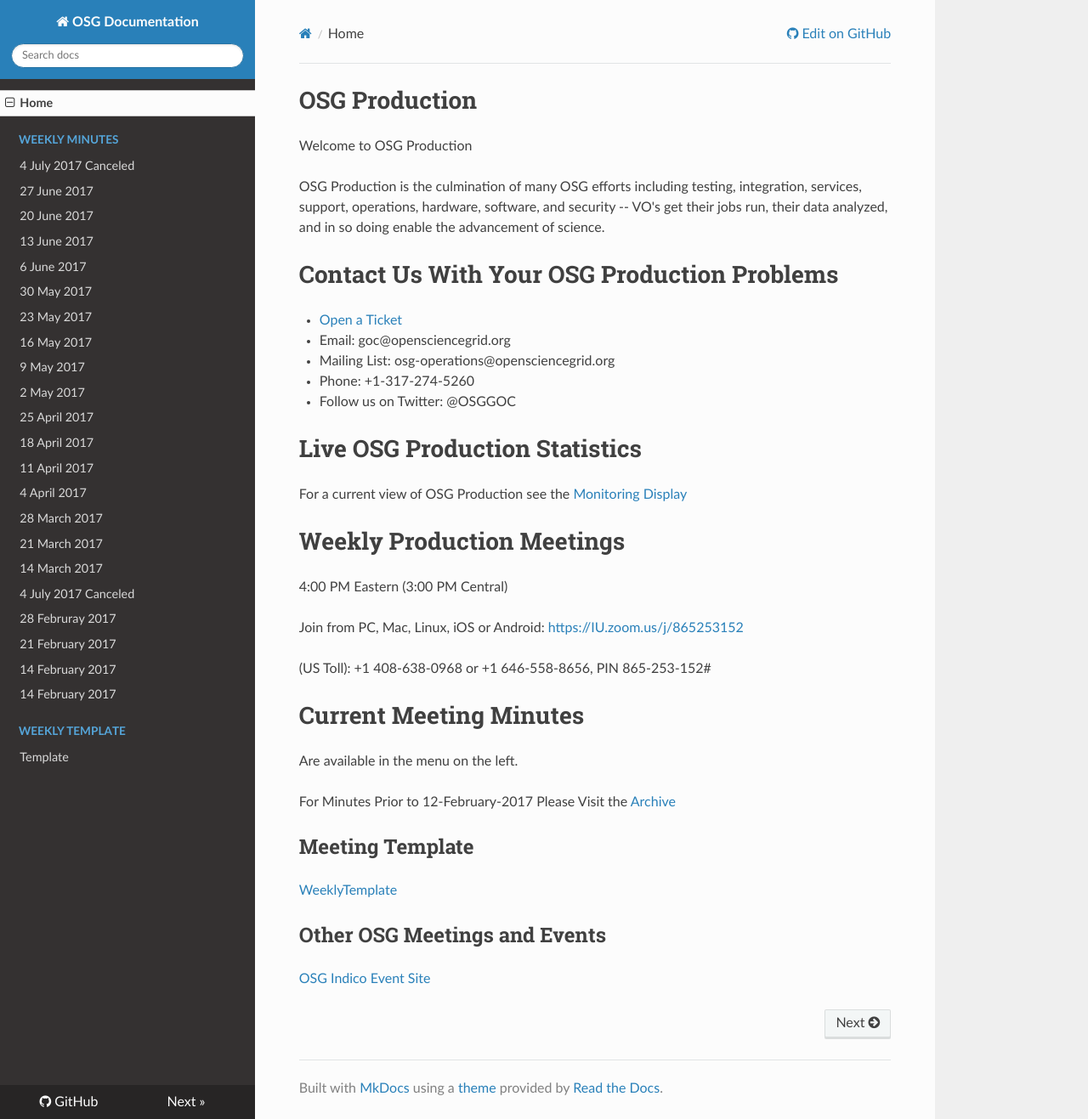
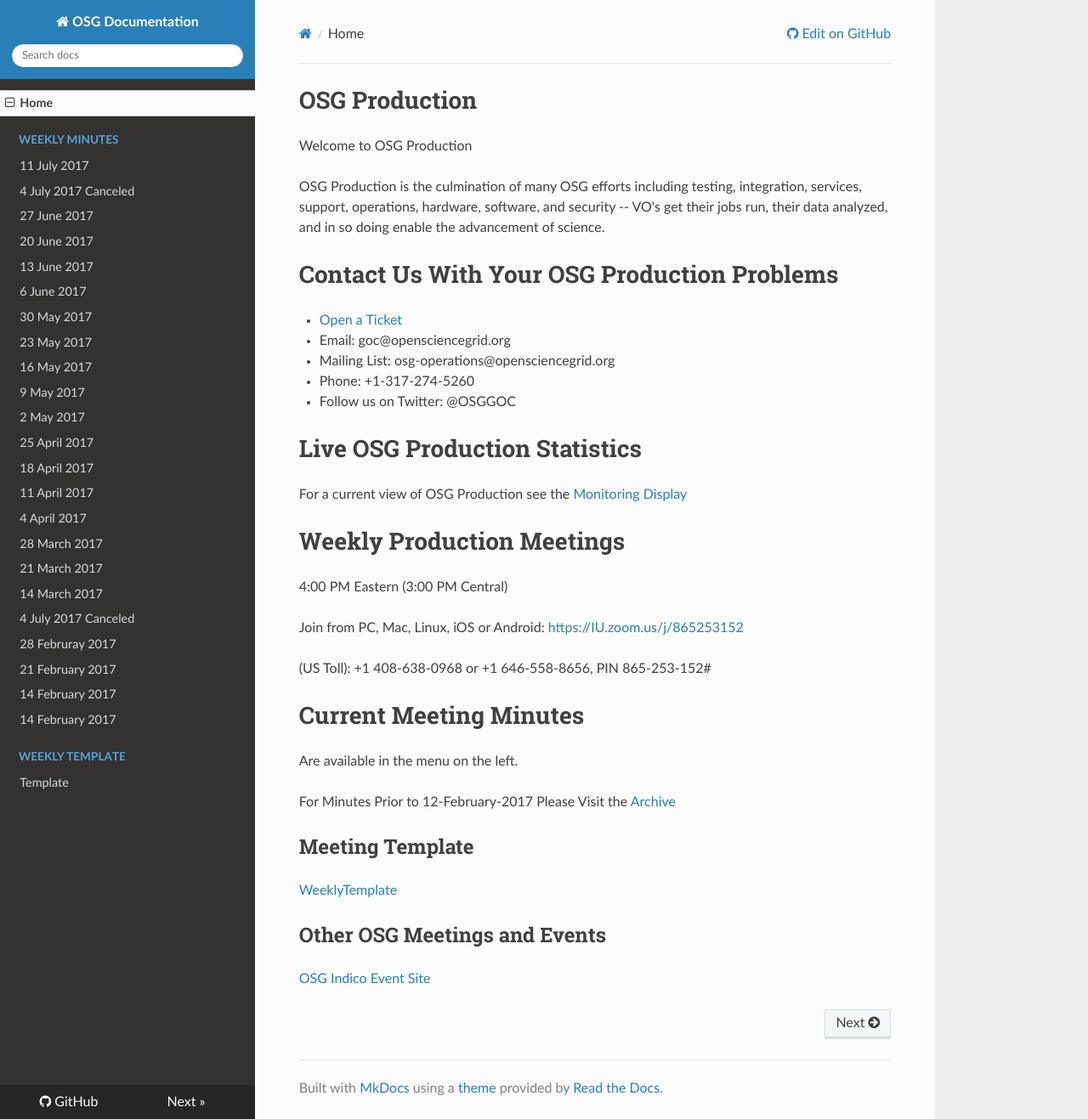
Before and after one commit to zsshah/production, an MkDocs documentation site: the page built from docs/index.md, in a window 1280 px wide and 1317 px high. Shown: the whole window at 85% size. Built offline with MkDocs 1.6.1, drawn with Linux system fonts in a browser that asks for light colours; nearby versions of some CDN libraries; old or Windows-style settings are respelled for this version of MkDocs.

Commit message:
Update mkdocs.yml

```diff
--- a/mkdocs.yml
+++ b/mkdocs.yml
@@ -9,6 +9,7 @@
 pages:
 - Home: 'index.md'
 - Weekly Minutes:
+  - '11 July 2017': 'WeeklyMinutes/11July2017.md'
   - '4 July 2017 Canceled': 'WeeklyMinutes/Canceled.md'
   - '27 June 2017': 'WeeklyMinutes/27June2017.md'
   - '20 June 2017': 'WeeklyMinutes/20June2017.md'
```
